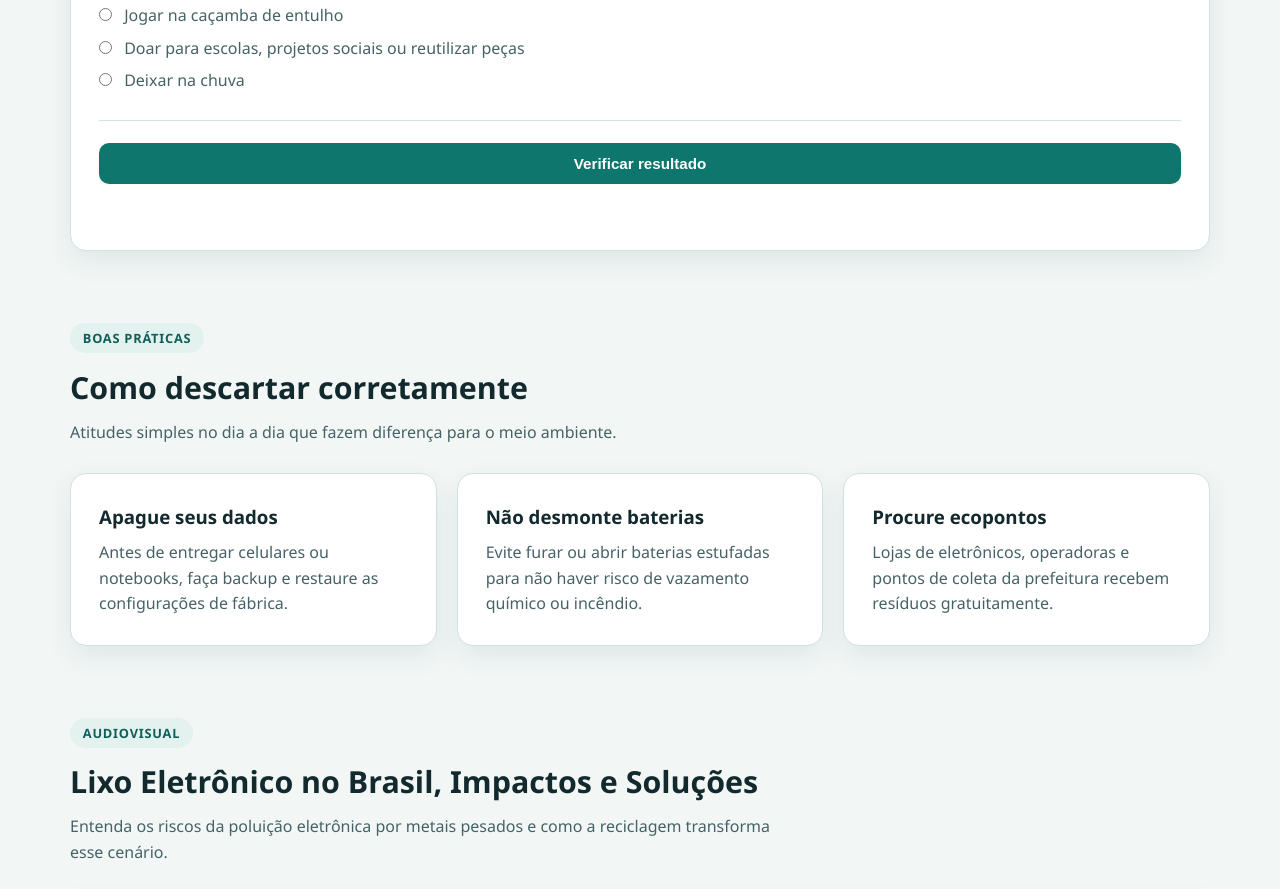
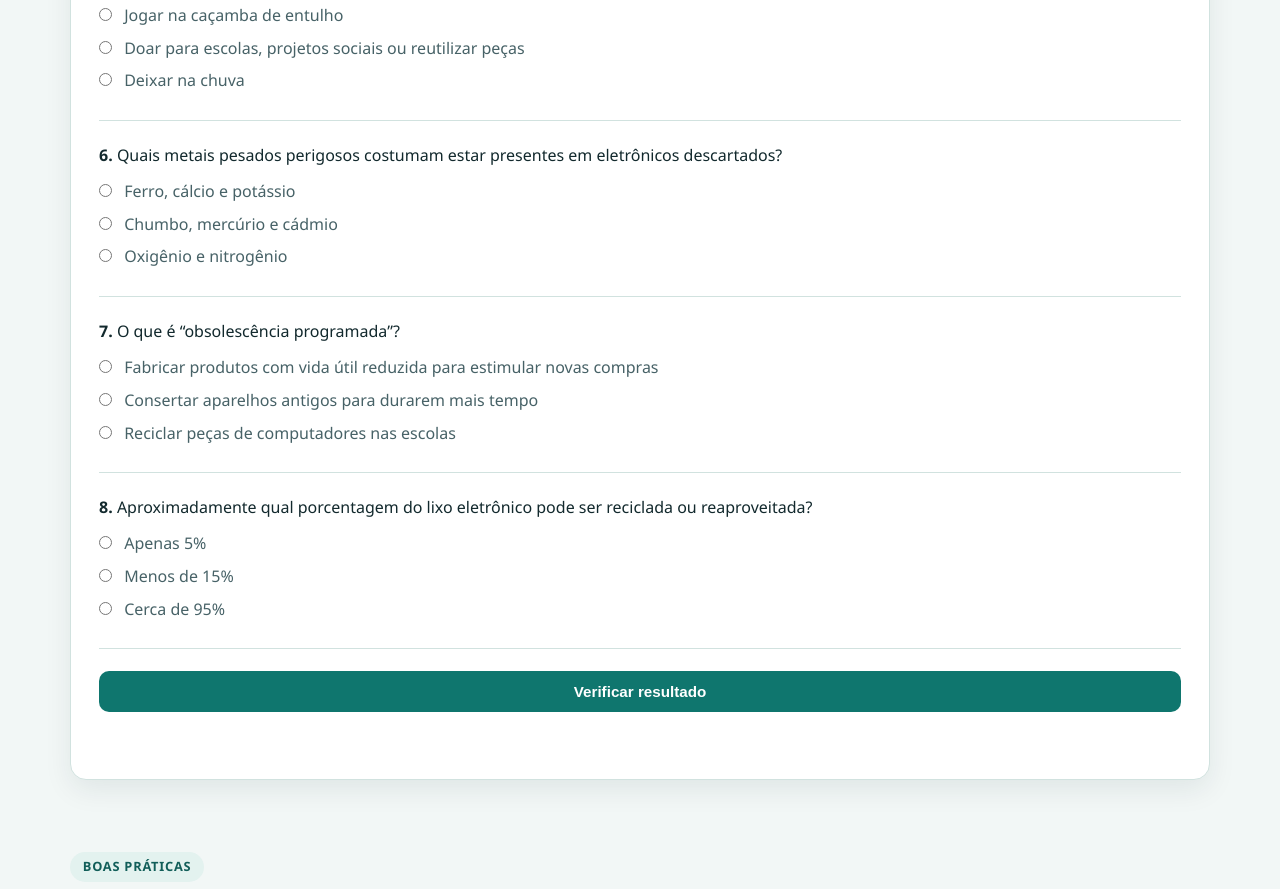
Before and after one commit to ThereRibeiro/lixo-eletronico-ao-novo-ciclo, a plain HTML site: page index.html in a window 1280 px wide. Shown: the part 3489-4378 px from the top of the page. Drawn offline with Linux system fonts and the light colour scheme.

Commit message:
Add quiz questions about electronic waste

```diff
--- a/index.html
+++ b/index.html
@@ -206,6 +206,26 @@
           <label><input type="radio" name="q5" value="certo" /> Doar para escolas, projetos sociais ou reutilizar peças</label>
           <label><input type="radio" name="q5" value="errado" /> Deixar na chuva</label>
         </div>
+<div class="quiz-question">
+  <p><strong>6.</strong> Quais metais pesados perigosos costumam estar presentes em eletrônicos descartados?</p>
+  <label><input type="radio" name="q6" value="errado" /> Ferro, cálcio e potássio</label>
+  <label><input type="radio" name="q6" value="certo" /> Chumbo, mercúrio e cádmio</label>
+  <label><input type="radio" name="q6" value="errado" /> Oxigênio e nitrogênio</label>
+</div>
+
+<div class="quiz-question">
+  <p><strong>7.</strong> O que é “obsolescência programada”?</p>
+  <label><input type="radio" name="q7" value="certo" /> Fabricar produtos com vida útil reduzida para estimular novas compras</label>
+  <label><input type="radio" name="q7" value="errado" /> Consertar aparelhos antigos para durarem mais tempo</label>
+  <label><input type="radio" name="q7" value="errado" /> Reciclar peças de computadores nas escolas</label>
+</div>
+
+<div class="quiz-question">
+  <p><strong>8.</strong> Aproximadamente qual porcentagem do lixo eletrônico pode ser reciclada ou reaproveitada?</p>
+  <label><input type="radio" name="q8" value="errado" /> Apenas 5%</label>
+  <label><input type="radio" name="q8" value="errado" /> Menos de 15%</label>
+  <label><input type="radio" name="q8" value="certo" /> Cerca de 95%</label>
+</div>
 
         <button type="submit" class="action-btn">Verificar resultado</button>
         <p id="quiz-result" style="margin-top: 1rem; font-weight: 600;"></p>
```
